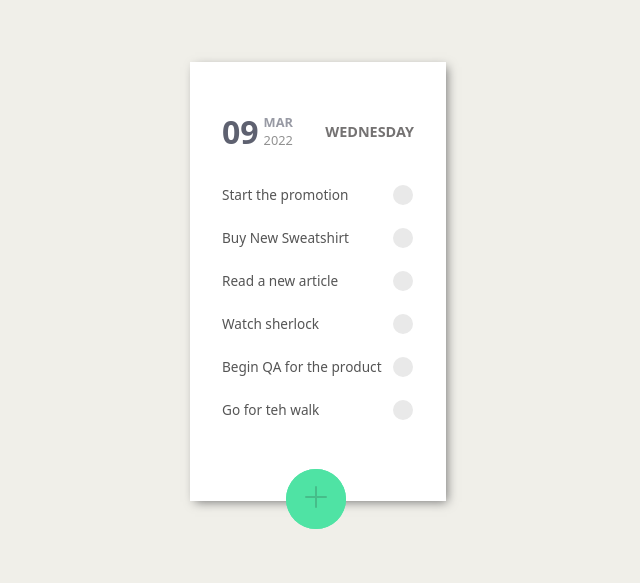
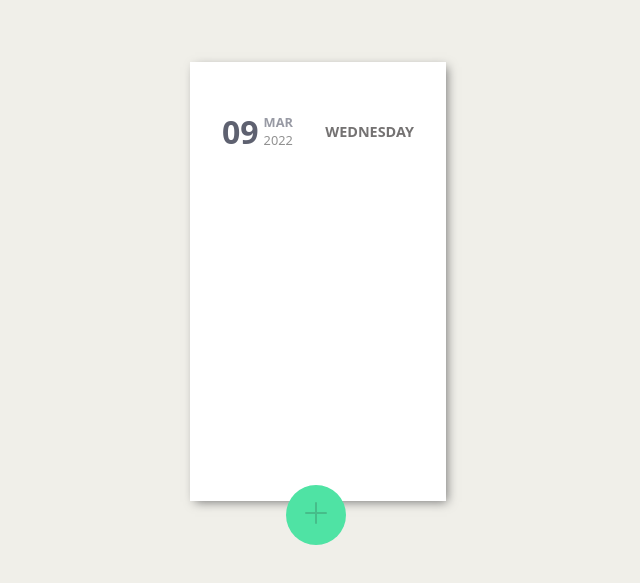
Before and after one commit to harshpatel-javascript/React-practicals, a React (Create React App) app in the folder to-do-list/: page / in a window 1280 px wide. Shown: the part 119-702 px from the top of the page, without its empty margins (322-962 px from the left). Built offline with nearby package versions, Linux system fonts and the light colour scheme.

Commit message:
destructuring props

```diff
--- a/to-do-list/src/App.js
+++ b/to-do-list/src/App.js
@@ -1,16 +1,24 @@
+import { useState } from "react";
+
 import "./App.css";
-
 import Header from "./Components/Header";
 import TodoList from "./Components/TodoList";
 import AddNewTask from "./Components/AddNewTask.js";
 
 function App() {
+  const [todos, setTodos] = useState([]);
+  // handling when the input will be submitted via inputForm
+  const addTodoHandler = (todo) => {
+    setTodos((prevTodo) => {
+      return [...prevTodo, todo];
+    });
+  };
   return (
     <div className="App">
       <div className="main">
         <Header />
-        <TodoList />
-        <AddNewTask />
+        <TodoList todos={todos} />
+        <AddNewTask onAddTodo={addTodoHandler} />
       </div>
     </div>
   );
--- a/to-do-list/src/Components/AddNewTask.css
+++ b/to-do-list/src/Components/AddNewTask.css
@@ -1,5 +1,4 @@
 .add-new-task-container {
-  padding-top: 1rem;
   position: relative;
 }
 .btn {
@@ -7,22 +6,15 @@
   width: 60px;
   position: absolute;
   left: 4rem;
-  top: 1rem;
+  top: 2rem;
   border: none;
   border-radius: 50%;
-  opacity: 1;
   background-color: #4fe3a4;
-}
-.add-new-task-container {
-  position: fixed;
 }
 .form-container {
   display: block;
-  margin-top: -2rem;
+  margin-top: -1rem;
 }
 .form-container-hidden {
   display: none;
 }
-.button-container-hidden {
-  opacity: 0;
-}
--- a/to-do-list/src/Components/AddNewTask.js
+++ b/to-do-list/src/Components/AddNewTask.js
@@ -3,7 +3,7 @@ import React, { useState } from "react";
 import "./AddNewTask.css";
 import plus from "../Images/plus.png";
 
-function AddNewTask(props) {
+function AddNewTask({ onAddTodo }) {
   const [isClicked, setIsClicked] = useState(false);
   function clickHandler(e) {
     !isClicked ? setIsClicked(true) : setIsClicked(false);
@@ -18,9 +18,9 @@ function AddNewTask(props) {
     } else {
       const defaultTodos = {
         id: Math.random().toString(),
-        todo: enteredTodo,
+        title: enteredTodo,
       };
-      props.onAddTodo(defaultTodos);
+      onAddTodo(defaultTodos);
       setEnteredTodo("");
     }
   }
--- a/to-do-list/src/Components/TodoList.js
+++ b/to-do-list/src/Components/TodoList.js
@@ -1,30 +1,15 @@
-import React, { useState } from "react";
+import React from "react";
 
-import AddNewTask from "./AddNewTask";
 // import InputForm from "./InputForm";
 import ListItem from "./ListItem";
-import defaultTodos from "./ListItems.json";
 import "./TodoList.css";
 
-function TodoList() {
-  const [todos, setTodos] = useState(defaultTodos);
-  // handling when the input will be submitted via inputForm
-  const addTodoHandler = (todo) => {
-    setTodos((prevTodo) => {
-      return [...prevTodo, todo];
-    });
-  };
-
+function TodoList({ todos }) {
   return (
     <>
       <div className="list-container">
-        {todos === "null" ? (
-          <ListItem />
-        ) : (
-          todos.map((todo) => <ListItem key={todo.id} todo={todo} />)
-        )}
+        {todos && todos.map((todo) => <ListItem key={todo.id} todo={todo} />)}
       </div>
-      <AddNewTask onAddTodo={addTodoHandler} />
     </>
   );
 }
```
